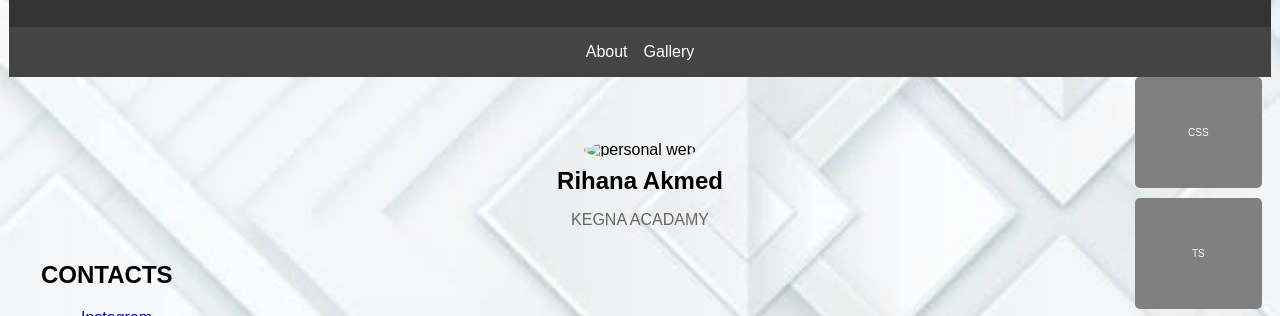
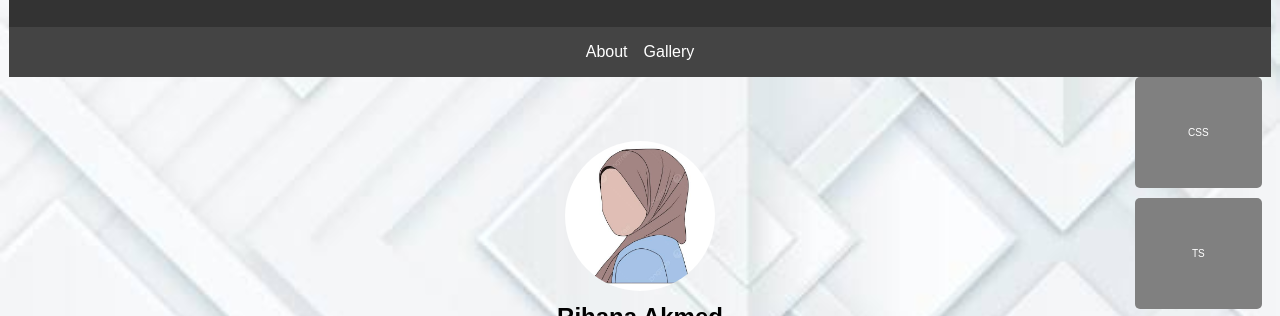
Before and after one commit to Rihana-webpage/RohanaAkmed, a plain HTML site: page index.html in a window 1280 px wide. Shown: the part 98-414 px from the top of the page. Drawn offline with Linux system fonts and the light colour scheme.

Commit message:
Update index.html

```diff
--- a/index.html
+++ b/index.html
@@ -123,7 +123,7 @@
 
     <div class="container">
         <section id="about" class="section profile">
-            <img src="IMAGE FOR PROFILE" alt="personal web">
+            <img src="rpfp.jpg" alt="personal web">
             <h1>Rihana Akmed</h1>
             <p>KEGNA ACADAMY</p>
 
```
